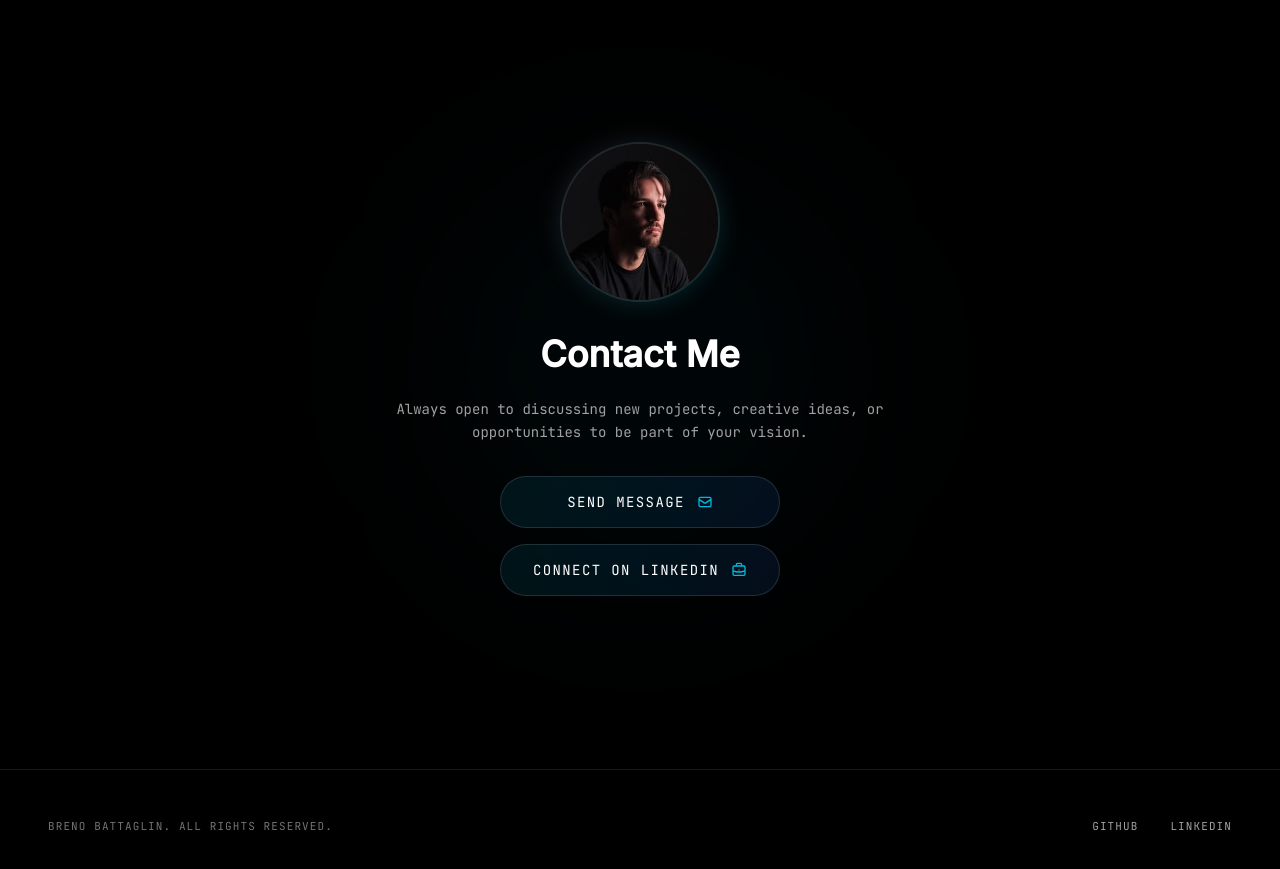
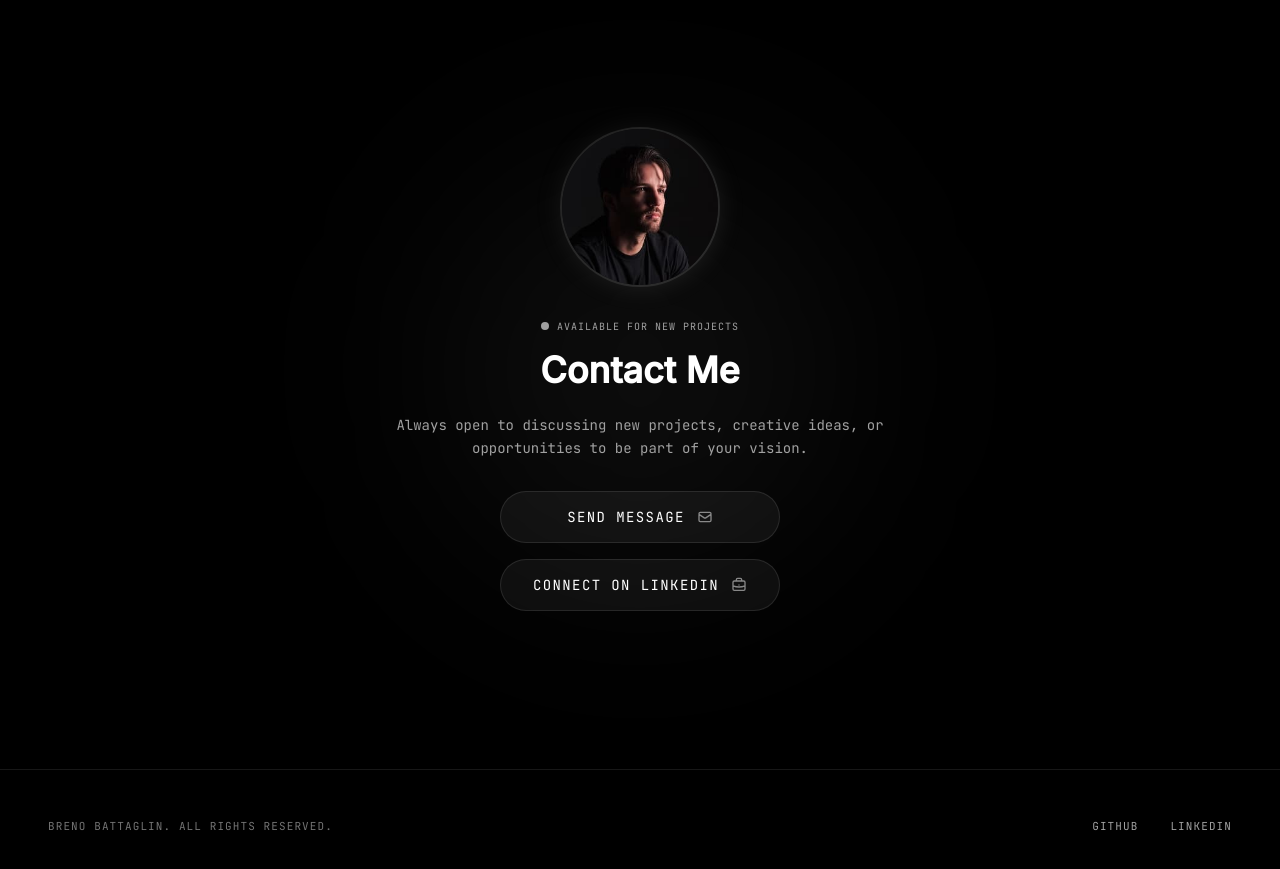
Before and after one commit to brenobattaglin/brenobattaglin.com, a React (Vite) app: page / in a window 1280 px wide. Shown: the part 2420-3289 px from the top of the page. Built offline with nearby package versions, Linux system fonts and the light colour scheme; a web font is replaced by a local one.

Commit message:
feat(ui): add availability status and refine minimalist style in Contact component

```diff
--- a/components/Contact.tsx
+++ b/components/Contact.tsx
@@ -15,15 +15,15 @@ const EMAIL_ADDRESS = 'contato@breno.simplelogin.com';
 
 const AmbientBackground: React.FC = () => (
   <div className="absolute inset-0 pointer-events-none">
-    <div className="absolute top-1/2 left-1/2 -translate-x-1/2 -translate-y-1/2 w-[400px] h-[400px] bg-cyan-600/5 rounded-full blur-[100px]" />
+    <div className="absolute top-1/2 left-1/2 -translate-x-1/2 -translate-y-1/2 w-[400px] h-[400px] bg-white/5 rounded-full blur-[100px]" />
   </div>
 );
 
 const ProfileAvatar: React.FC<{ isVisible: boolean }> = ({ isVisible }) => (
   <div className={`mb-8 ${ANIMATION_CLASSES.fadeInScale(isVisible)}`}>
     <div className="relative group">
-      <div className="absolute inset-0 rounded-full bg-linear-to-br from-gray-500/20 to-cyan-500/20 blur-md group-hover:blur-lg transition-all duration-500" />
-      <div className="relative w-32 h-32 md:w-40 md:h-40 rounded-full overflow-hidden border-2 border-white/10 group-hover:border-cyan-500/30 transition-all duration-500">
+      <div className="absolute inset-0 rounded-full bg-linear-to-br from-neutral-500/10 to-white/10 blur-md group-hover:blur-lg transition-all duration-500" />
+      <div className="relative w-32 h-32 md:w-40 md:h-40 rounded-full overflow-hidden border-2 border-white/10 group-hover:border-white/30 transition-all duration-500">
         <img
           src="/images/profile.jpg"
           alt="Breno Battaglin profile photo"
@@ -41,12 +41,12 @@ const LinkedInButton: React.FC = () => (
     rel="noopener noreferrer"
     className="group relative inline-flex items-center justify-center gap-3 px-8 py-4 font-mono text-sm uppercase tracking-widest overflow-hidden min-w-[280px]"
   >
-    <div className="absolute inset-0 bg-linear-to-r from-cyan-500/10 to-blue-500/10 rounded-full border border-gray-500/30 group-hover:border-cyan-500/60 transition-all duration-300" />
-    <div className="absolute inset-0 bg-linear-to-r from-cyan-500/0 via-cyan-500/10 to-cyan-500/0 opacity-0 group-hover:opacity-100 transition-opacity duration-500 rounded-full" />
-    <span className="relative z-10 text-white group-hover:text-cyan-300 transition-colors duration-300">
+    <div className="absolute inset-0 bg-white/5 rounded-full border border-white/10 group-hover:border-white/30 transition-all duration-300" />
+    <div className="absolute inset-0 bg-linear-to-r from-white/0 via-white/5 to-white/0 opacity-0 group-hover:opacity-100 transition-opacity duration-500 rounded-full" />
+    <span className="relative z-10 text-white group-hover:text-neutral-200 transition-colors duration-300">
       Connect on LinkedIn
     </span>
-    <BriefcaseIcon className="relative z-10 w-4 h-4 text-cyan-500 transform group-hover:translate-x-1 transition-transform duration-300" />
+    <BriefcaseIcon className="relative z-10 w-4 h-4 text-white/50 transform group-hover:translate-x-1 transition-transform duration-300" />
   </a>
 );
 
@@ -55,12 +55,12 @@ const EmailButton: React.FC = () => (
     href={`mailto:${EMAIL_ADDRESS}`}
     className="group relative inline-flex items-center justify-center gap-3 px-8 py-4 font-mono text-sm uppercase tracking-widest overflow-hidden min-w-[280px]"
   >
-    <div className="absolute inset-0 bg-linear-to-r from-cyan-500/10 to-blue-500/10 rounded-full border border-gray-500/30 group-hover:border-cyan-500/60 transition-all duration-300" />
-    <div className="absolute inset-0 bg-linear-to-r from-cyan-500/0 via-cyan-500/10 to-cyan-500/0 opacity-0 group-hover:opacity-100 transition-opacity duration-500 rounded-full" />
-    <span className="relative z-10 text-white group-hover:text-cyan-300 transition-colors duration-300">
+    <div className="absolute inset-0 bg-white/5 rounded-full border border-white/10 group-hover:border-white/30 transition-all duration-300" />
+    <div className="absolute inset-0 bg-linear-to-r from-white/0 via-white/5 to-white/0 opacity-0 group-hover:opacity-100 transition-opacity duration-500 rounded-full" />
+    <span className="relative z-10 text-white group-hover:text-neutral-200 transition-colors duration-300">
       Send Message
     </span>
-    <MailIcon className="relative z-10 w-4 h-4 text-cyan-500 transform group-hover:translate-x-1 transition-transform duration-300" />
+    <MailIcon className="relative z-10 w-4 h-4 text-white/50 transform group-hover:translate-x-1 transition-transform duration-300" />
   </a>
 );
 
@@ -80,6 +80,13 @@ export const Contact: React.FC = () => {
       >
         <ProfileAvatar isVisible={isVisible} />
 
+        <div className="flex items-center gap-2 mb-4">
+          <div className="w-2 h-2 rounded-full bg-neutral-400 animate-pulse" />
+          <span className="font-mono text-[10px] text-neutral-400 uppercase tracking-widest">
+            Available for new projects
+          </span>
+        </div>
+
         <h2 className="font-sans font-bold text-2xl md:text-3xl lg:text-4xl text-center mb-6 text-white">
           Contact Me
         </h2>
```
Also changed, not shown: 1 other file (tests, documents, lock files or other folders).
